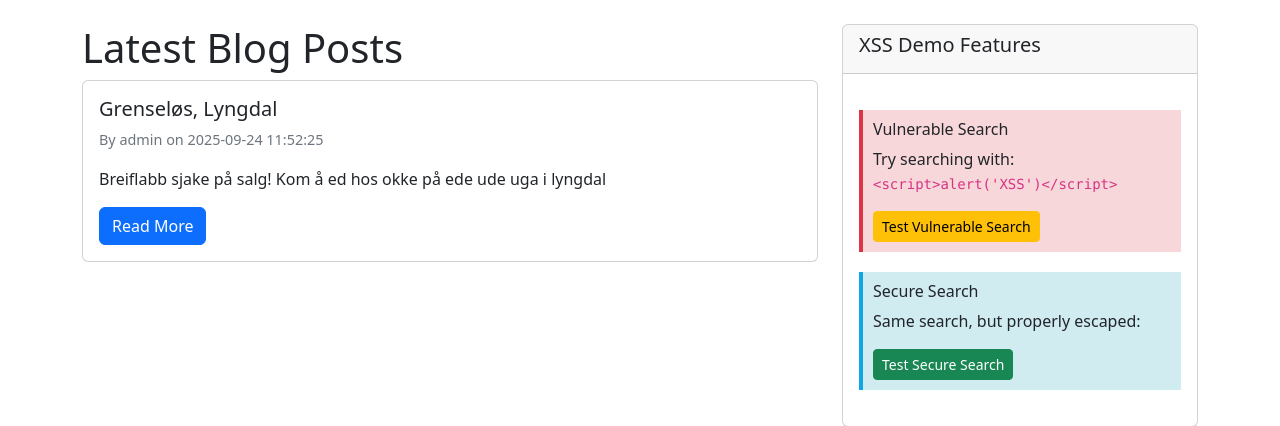
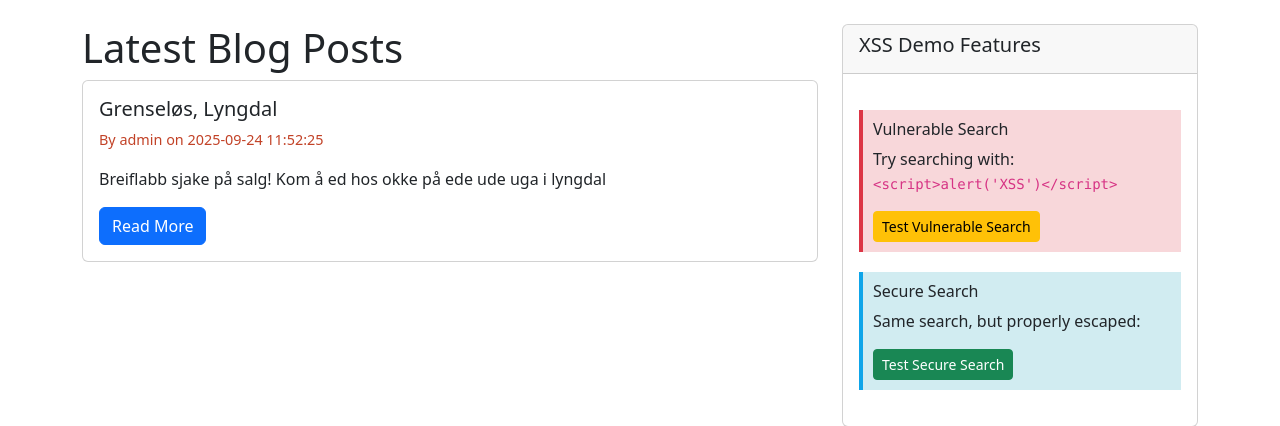
Before and after one commit to orjanry/ikt222-g25h, a Flask app: page / in a window 1280 px wide. Shown: the part 56-482 px from the top of the page. Run offline with Flask 3, Linux system fonts and the light colour scheme; data comes from the database, SQL or seed files in the repository; some libraries are stand-ins or nearby versions.

Commit message:
Color change

```diff
--- a/templates/base.html
+++ b/templates/base.html
@@ -7,7 +7,7 @@
     <link href="https://cdnjs.cloudflare.com/ajax/libs/bootstrap/5.3.0/css/bootstrap.min.css" rel="stylesheet">
     <style>
         .navbar-brand { font-weight: bold; }
-        .post-meta { color: #6c757d; font-size: 0.9em; }
+        .post-meta { color: #C24227; font-size: 0.9em; }
         .comment-section { background-color: #f8f9fa; padding: 20px; border-radius: 5px; margin-top: 20px; }
         .comment { border-bottom: 1px solid #dee2e6; padding: 15px 0; }
         .comment:last-child { border-bottom: none; }
```
